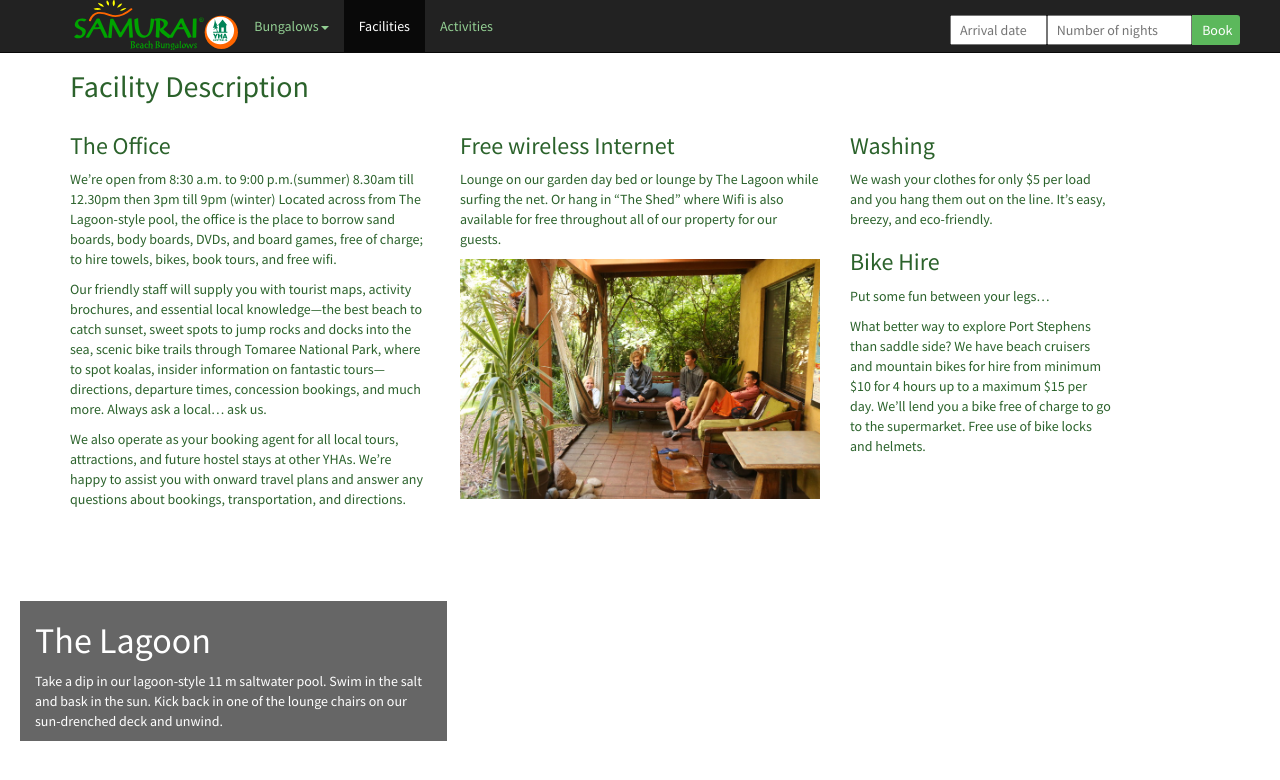
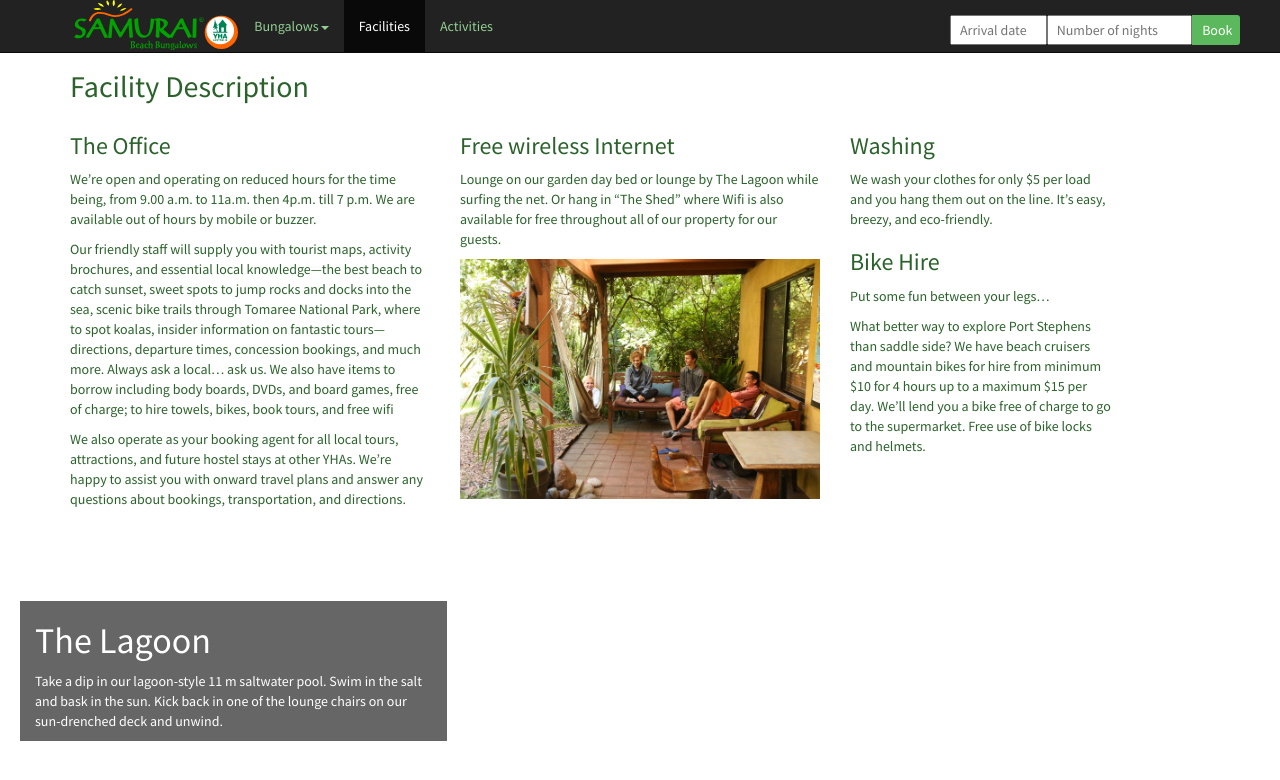
Before and after one commit to samuraibeach/samurai, a Jekyll site: the page built from facilities.html, in a window 1280 px wide and 900 px high. Shown: the top 780 px of the window. Built offline with Jekyll 4.4.1, drawn with Linux system fonts in a browser that asks for light colours; some of the changed text lies outside the part shown.

Commit message:
Update from Forestry.io admin@samuraiportstephens.com.au updated index.md admin@samuraiportstephens.com.au updated facilities.html admin@samuraiportstephens.com.au updated 404.html

```diff
--- a/404.html
+++ b/404.html
@@ -1,7 +1,8 @@
 ---
-title: Ahhhhhhhhhhh! This page doesn't exist
+title: Ahhhhhhhhhh! This page doesn't exist
 layout: page
-permalink: /404.html
+permalink: "/404.html"
+
 ---
 <div class="container">
     <div class="row">
--- a/facilities.html
+++ b/facilities.html
@@ -7,9 +7,13 @@ sections:
 - template: facility
   title: The Kitchen
   description: Kitchen smitchen lorem ipsum daddsadsa
+  image: ''
 - template: facility
   title: The Shed
   description: Shed lorem ipsum
+  image: ''
+title: ''
+covers: []
 
 ---
 <div class="container">
@@ -22,13 +26,9 @@ sections:
         <div class="col-md-4">
             <h3 id="the-office">The Office</h3>
 
-            <p>We’re open from 8:30 a.m. to 9:00 p.m.(summer) 8.30am till 12.30pm then 3pm till 9pm (winter)
-              Located across from The Lagoon-style pool, the office is the place
-                to
-                borrow sand boards, body boards, DVDs, and board games, free of charge; to hire towels, bikes, book
-                tours,
-                and
-                free wifi.</p>
+            <p>We’re open  and operating on reduced hours for the time being, from 9.00 a.m. to 11a.m. then 4p.m. till 7 p.m. We are available out of hours by mobile or buzzer.
+
+               </p>
 
             <p>Our friendly staff will supply you with tourist maps, activity brochures, and essential local
                 knowledge—the
@@ -36,7 +36,12 @@ sections:
                 beach to catch sunset, sweet spots to jump rocks and docks into the sea, scenic bike trails through
                 Tomaree
                 National Park, where to spot koalas, insider information on fantastic tours—directions, departure times,
-                concession bookings, and much more. Always ask a local… ask us.</p>
+                concession bookings, and much more. Always ask a local… ask us.
+
+            We also have items to borrow including body boards, DVDs, and board games, free of charge; to hire towels, bikes, book
+                tours,
+                and
+                free wifi</p>
 
             <p>We also operate as your booking agent for all local tours, attractions, and future hostel stays at other
                 YHAs.
```
Also changed, not shown: other parts of facilities.html (+2 -2 lines), index.md (+1 -1 lines), .forestry/front_matter/templates/activity.yml, .forestry/settings.yml.
